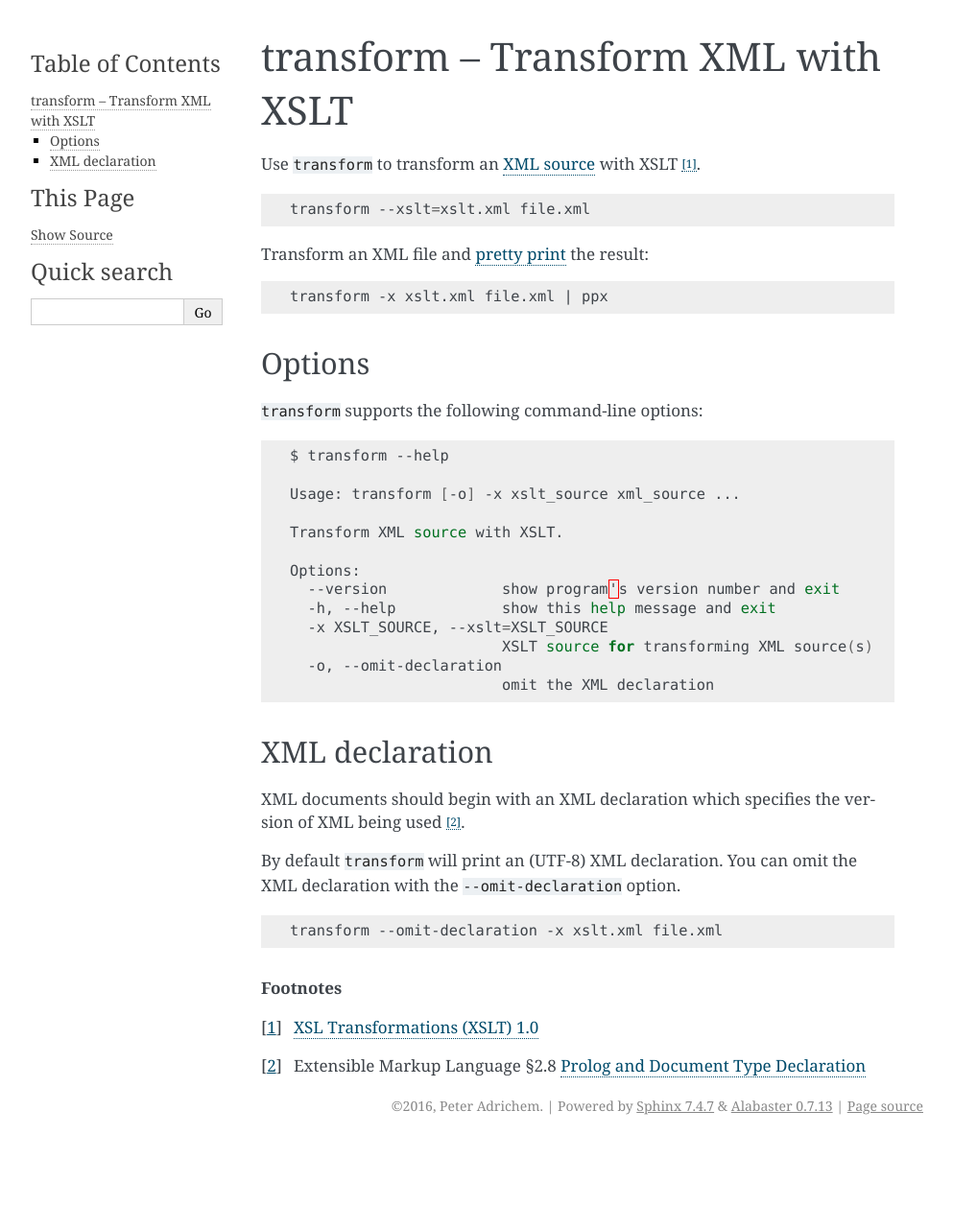
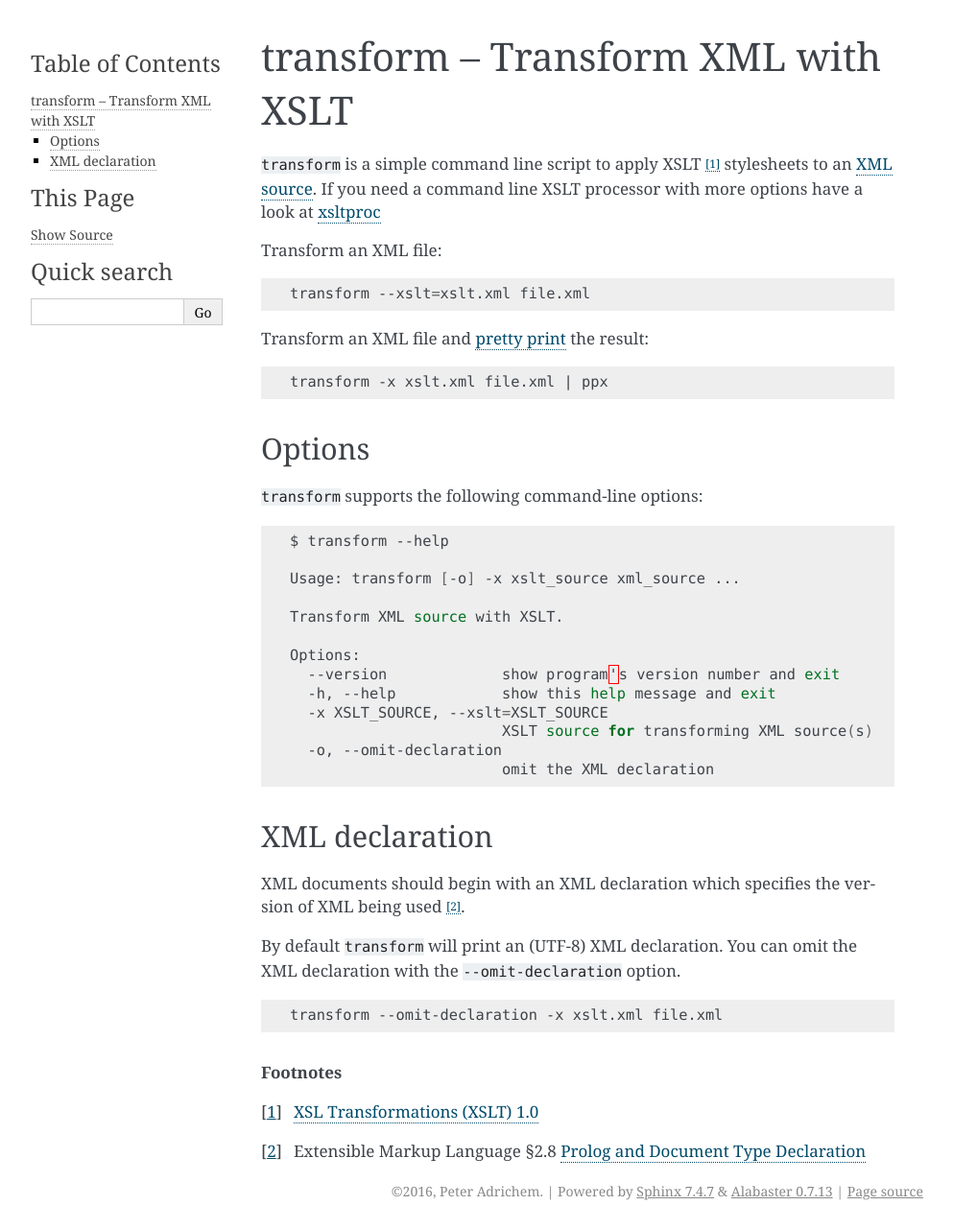
Before and after one commit to peteradrichem/Xul, a Sphinx documentation site: the page built from docs/transform.rst, in a window 1280 px wide. Shown: the whole page at 96% size, without its empty margins (148-1141 px from the left). Built offline with Sphinx 7.4.7, drawn with Linux system fonts in a browser that asks for light colours; before the commit the page ends 1192 px from its top, so only the background shows below that.

Commit message:
Keep transform simple (no more prettyprint)

```diff
--- a/docs/transform.rst
+++ b/docs/transform.rst
@@ -7,7 +7,12 @@
 transform -- Transform XML with XSLT
 ====================================
 
-Use ``transform`` to transform an :ref:`xml_source` with XSLT [#]_.
+``transform`` is a simple command line script to apply XSLT [#]_ stylesheets to
+an :ref:`xml_source`.
+If you need a command line XSLT processor with more options have a look at
+`xsltproc <http://xmlsoft.org/XSLT/xsltproc.html>`_
+
+Transform an XML file:
 
 .. code:: bash
 
```
Also changed, not shown: 1 other file.
